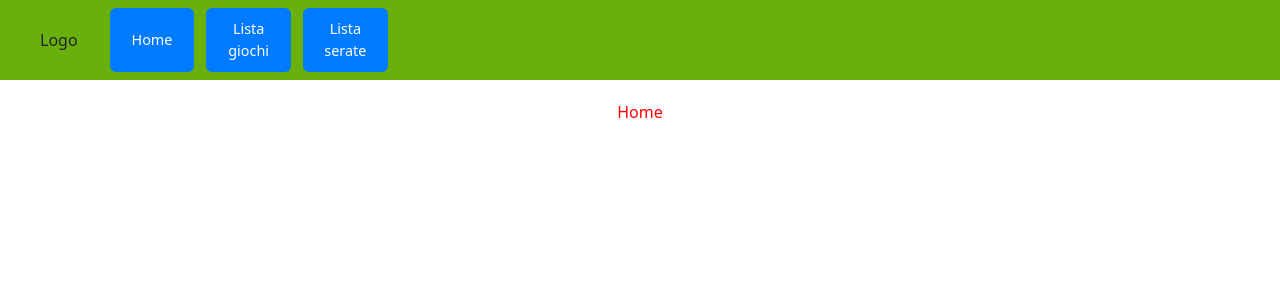
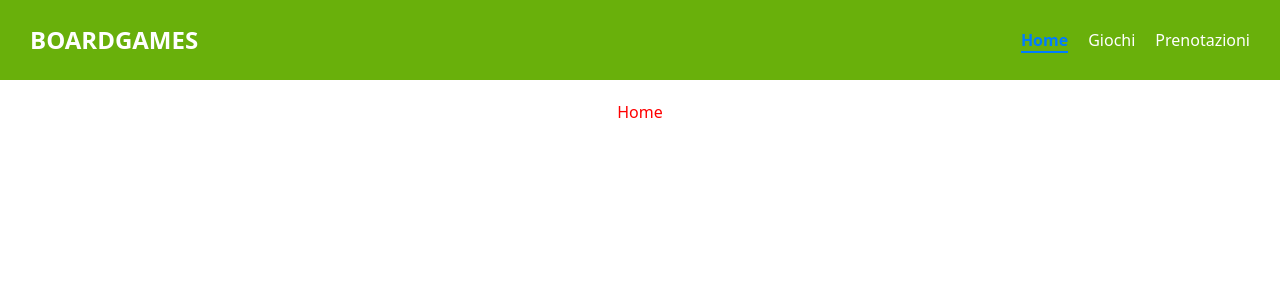
Before and after one commit to AndreaAlunniGuiducci/board_game, a React (Create React App) app: page /#/ in a window 1280 px wide. Shown: the top 300 px of the page. Built offline with nearby package versions, Linux system fonts and the light colour scheme; no server answers; the HTML template or start-up script is replaced by a standard one.

Commit message:
new header

```diff
--- a/src/components/organisms/Header/Header.module.scss
+++ b/src/components/organisms/Header/Header.module.scss
@@ -1,17 +1,53 @@
 .header {
-  z-index: 9;
   position: fixed;
-  padding: 40px;
   width: 100vw;
+  display: flex;
+  justify-content: space-between;
+  align-items: center;
+  padding: 15px 30px;
+  background-color: #69b00b;
+  color: #ffffff;
   height: 10vh;
-  //   max-height: 100px;
-  box-sizing: border-box;
-  display: flex;
-  align-items: center;
-  gap: 32px;
-  background-color: #69b00b;
-  .btnWrapper {
-    display: flex;
-    gap: 12px;
+
+  .logo {
+    font-size: 24px;
+    font-weight: bold;
+    text-transform: uppercase;
+
+    a {
+      color: #ffffff;
+      text-decoration: none;
+    }
+  }
+
+  .nav {
+    .navList {
+      display: flex;
+      list-style: none;
+      margin: 0;
+      padding: 0;
+
+      .navItem {
+        margin-left: 20px;
+
+        a {
+          color: #ffffff;
+          text-decoration: none;
+          font-size: 16px;
+          font-weight: 500;
+          transition: color 0.3s ease;
+
+          &:hover {
+            color: #007bff;
+          }
+        }
+
+        &.active a {
+          color: #007bff;
+          font-weight: bold;
+          border-bottom: 2px solid #007bff;
+        }
+      }
+    }
   }
 }
--- a/src/components/organisms/Header/Header.tsx
+++ b/src/components/organisms/Header/Header.tsx
@@ -1,19 +1,41 @@
-import { useNavigate } from "react-router-dom";
-import Button from "../../atoms/Button/Button";
+import React from "react";
+import { Link, useLocation } from "react-router-dom";
 import styles from "./Header.module.scss";
 
-const Header = () => {
-  const navigate = useNavigate();
+const Header: React.FC = () => {
+  const location = useLocation();
 
   return (
-    <div className={styles.header}>
-      <div>Logo</div>
-      <div className={styles.btnWrapper}>
-        <Button  onClick={()=> navigate('/')}>Home</Button>
-        <Button onClick={()=> navigate('/lista_giochi')}>Lista giochi</Button>
-        <Button onClick={()=> navigate('/prenotati')}>Lista serate</Button>
+    <header className={styles.header}>
+      <div className={styles.logo}>
+        <Link to="/">BoardGames</Link>
       </div>
-    </div>
+      <nav className={styles.nav}>
+        <ul className={styles.navList}>
+          <li
+            className={`${styles.navItem} ${
+              location.pathname === "/" ? styles.active : ""
+            }`}
+          >
+            <Link to="/">Home</Link>
+          </li>
+          <li
+            className={`${styles.navItem} ${
+              location.pathname === "/lista_giochi" ? styles.active : ""
+            }`}
+          >
+            <Link to="/lista_giochi">Giochi</Link>
+          </li>
+          <li
+            className={`${styles.navItem} ${
+              location.pathname === "/prenotati" ? styles.active : ""
+            }`}
+          >
+            <Link to="/prenotati">Prenotazioni</Link>
+          </li>
+        </ul>
+      </nav>
+    </header>
   );
 };
 
```
